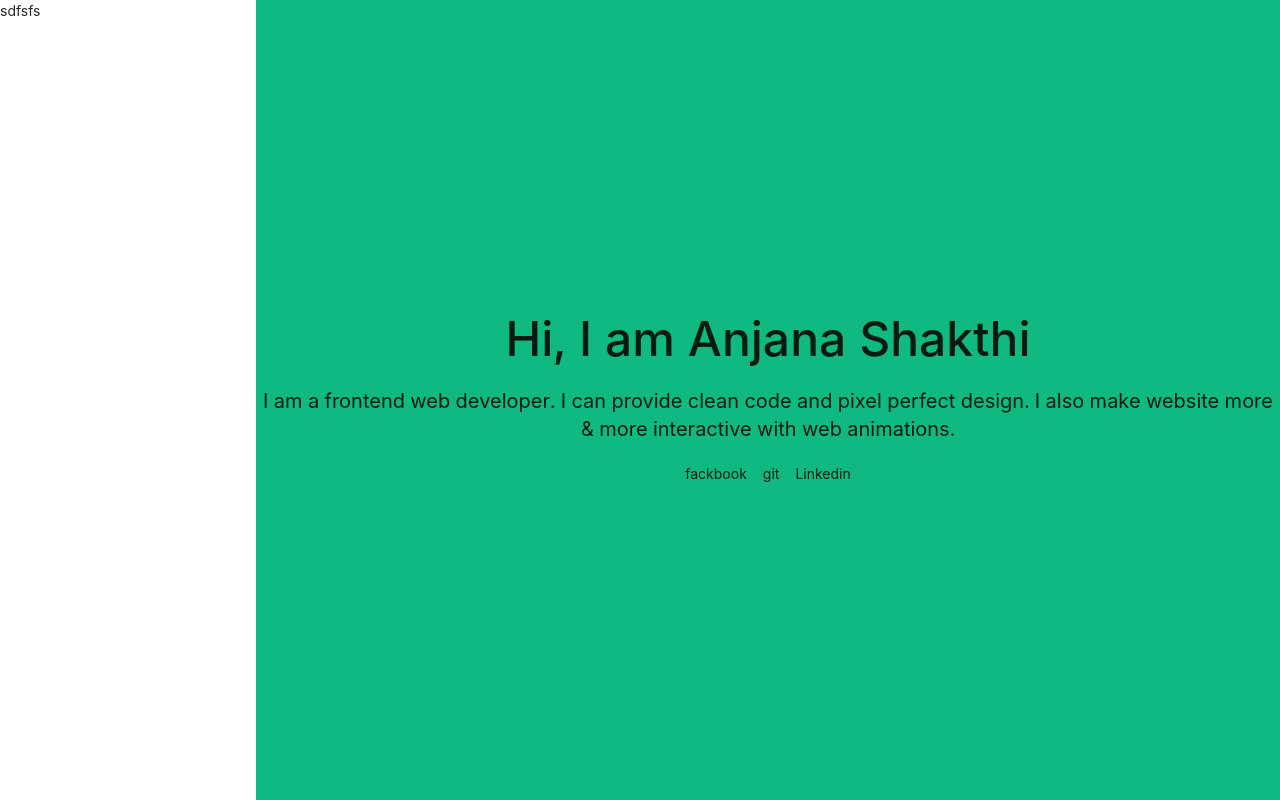
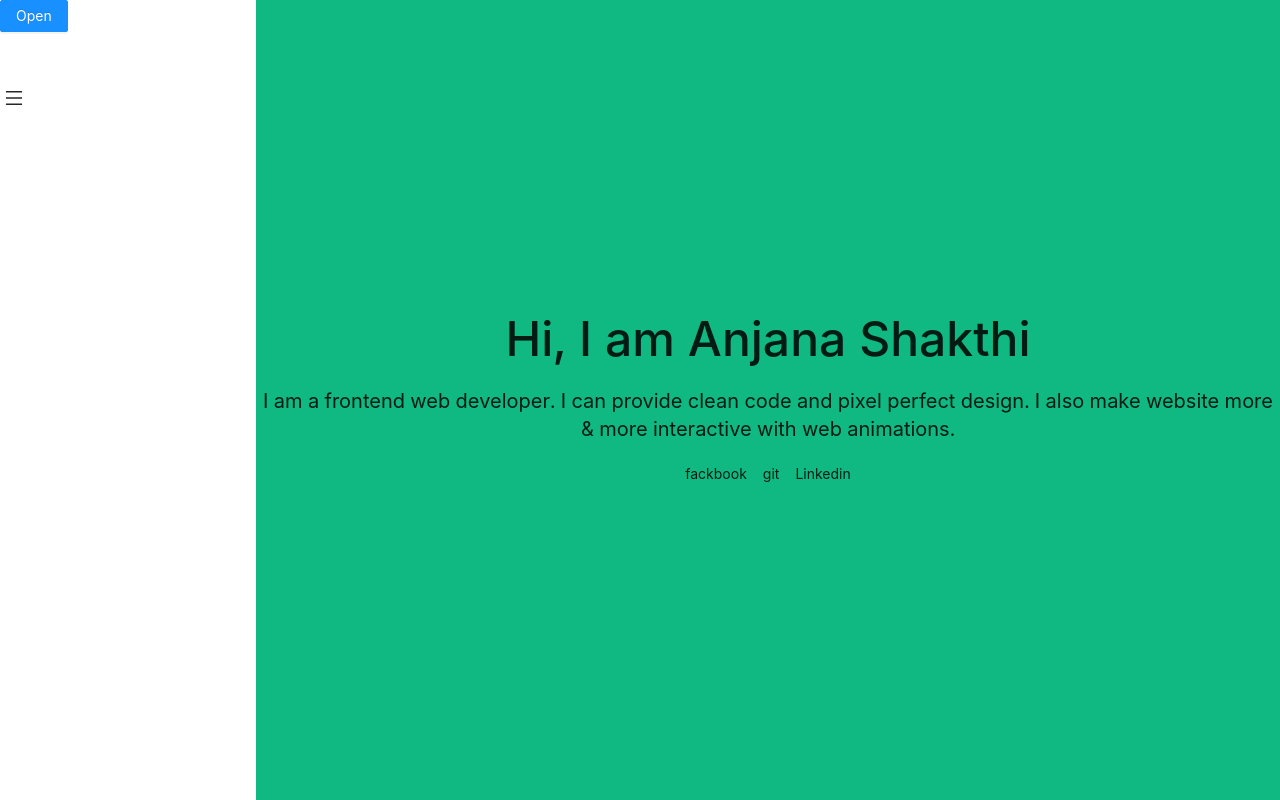
Before and after one commit to hashika2/my_portfolio, a Next.js app: page /Home in a window 1280 px wide. Built offline with nearby package versions, Linux system fonts and the light colour scheme.

Commit message:
identify the screen size dimentions

```diff
--- a/src/components/Layout/HomeLayout.tsx
+++ b/src/components/Layout/HomeLayout.tsx
@@ -1,15 +1,46 @@
-import React, { FC } from 'react'
+import React, { FC,useState,useEffect } from 'react';
+import {
+    MenuOutlined
+  } from '@ant-design/icons';
+  import styles from './layout.module.css';
+import LeftNavBar from '../navbar/LeftNavBar';
+
+
+
 
 const HomeLayout: FC = ({children}) :JSX.Element => {
+
+    const hasWindow = typeof window !== 'undefined';
+    const getWindowDimensions = () => {
+        const width = hasWindow ? window.innerWidth : null;
+        return width;
+      }
+    const [windowDimensions, setWindowDimensions] = useState(getWindowDimensions());
+
+  useEffect(() => {
+    function handleResize() {
+      setWindowDimensions(getWindowDimensions());
+    }
+
+    window.addEventListener('resize', handleResize);
+    return () => window.removeEventListener('resize', handleResize);
+  }, []);
+
+
+  console.log('***************',windowDimensions)
+
     return (
+        <>
+        <div className={styles.menuIcon}><MenuOutlined /></div>
         <div className="grid grid-cols-5">
-            <div>
-                sdfsfs
+            <div className='hidden xl:block'>
+                <LeftNavBar/>
             </div>
-            <div className='col-span-4'>
+            <div className='col-span-5 xl:col-span-4'>
                 {children}
             </div>
         </div>
+        </>
     )
 }
 
--- /dev/null
+++ b/src/components/Layout/layout.module.css
@@ -0,0 +1,6 @@
+.menuIcon{
+    position: absolute;
+    top: 10%;
+    margin: 5px;
+    font-size: large;
+}
--- a/src/components/navbar/LeftNavBar.tsx
+++ b/src/components/navbar/LeftNavBar.tsx
@@ -1,5 +1,5 @@
-import React, { FC } from 'react';
-import { Menu, Button } from 'antd';
+import React, { FC,useState } from 'react';
+import { Menu, Button,Drawer } from 'antd';
 import {
     PieChartOutlined,
     DesktopOutlined
@@ -7,10 +7,24 @@ import {
 
 
 const LeftNavBar:FC = () :JSX.Element => {
+    const [visible, setVisible] = useState(false);
+  const showDrawer = () => {
+    setVisible(true);
+  };
+  const onClose = () => {
+    setVisible(false);
+  };
     return (
 
         <div>
-        <Button type="primary">Primary Button</Button>
+            <Button type="primary" onClick={showDrawer}>
+        Open
+      </Button>
+        <Drawer title="Basic Drawer" placement="left" onClose={onClose} visible={visible}>
+        <p>Some contents...</p>
+        <p>Some contents...</p>
+        <p>Some contents...</p>
+      </Drawer>
         </div>
     )
 }
```
